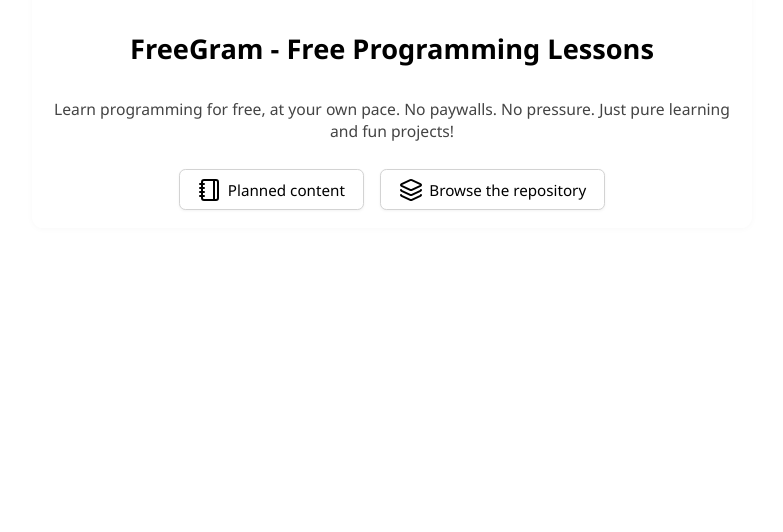
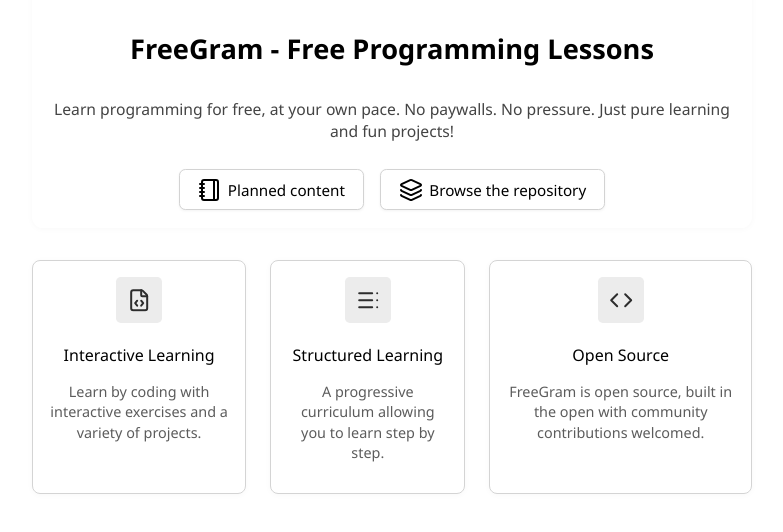
Before and after one commit to AnBasement/FreeGram, a website: page src/pages/index.html in a window 1280 px wide. Shown: the part 66-598 px from the top of the page, without its empty margins (248-1031 px from the left). Drawn offline with nearby package versions, Linux system fonts and the light colour scheme.

Commit message:
Adding info cards about coming content to index.html

```diff
--- a/src/pages/index.html
+++ b/src/pages/index.html
@@ -41,6 +41,24 @@
                 <button class="cta-button" id="repo"><i data-lucide="layers" color="black"></i>Browse the repository</button>
             </div>
         </section>
+        <div class="spacer"></div>
+        <section class="cards">
+            <div class="card">
+                <i data-lucide="file-code" color="black" id="card-icon"></i>
+                <h3>Interactive Learning</h3>
+                <p>Learn by coding with interactive exercises and a variety of projects.</p>
+            </div>
+            <div class="card">
+                <i data-lucide="table-of-contents" color="black" id="card-icon"></i>
+                <h3>Structured Learning</h3>
+                <p>A progressive curriculum allowing you to learn step by step.</p>
+            </div>
+            <div class="card">
+                <i data-lucide="code" color="black" id="card-icon"></i>
+                <h3>Open Source</h3>
+                <p>FreeGram is open source, built in the open with community contributions welcomed.</p>
+            </div>
+        </section>
         <script src="../scripts/script.js"></script>
         <script>
             lucide.createIcons();
--- a/src/styles/styles.css
+++ b/src/styles/styles.css
@@ -165,6 +165,41 @@ ul.breadcrumb li+li:before {
     padding-left: 1rem;
 }
 
+.spacer {
+    height: 2rem;
+}
+
+.cards {
+    display: flex;
+    gap: 1.5rem;
+}
+
+.card {
+    border: 1px solid #d4d4d4;
+    border-radius: 0.5rem;
+    box-shadow: 0 1px 6px rgba(0,0,0,0.03);
+    padding: 1rem;
+}
+
+#card-icon {
+    background: #ececec;
+    color: #2d2d2d;
+    border-radius: 0.3em;
+    padding: 0.7rem;
+}
+
+.card h3 {
+    font-size: 16px;
+    font-weight: 400;
+}
+
+.card p {
+    font-size: 0.9rem;
+    color: #5c5c5c;
+    margin-top: 0.5rem;
+    line-height: 1.4;
+}
+
 @media (min-width: 600px) {
     .hero h1 {
         font-size: 1.7rem;
```
